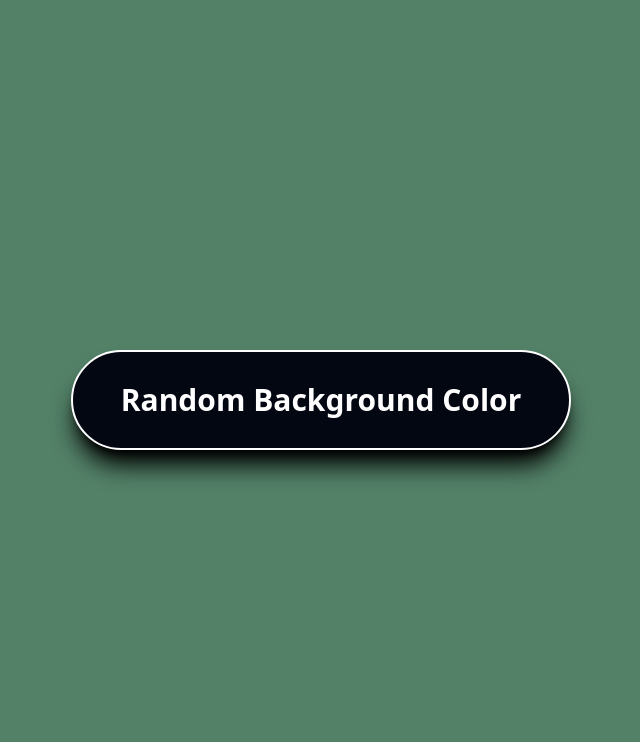
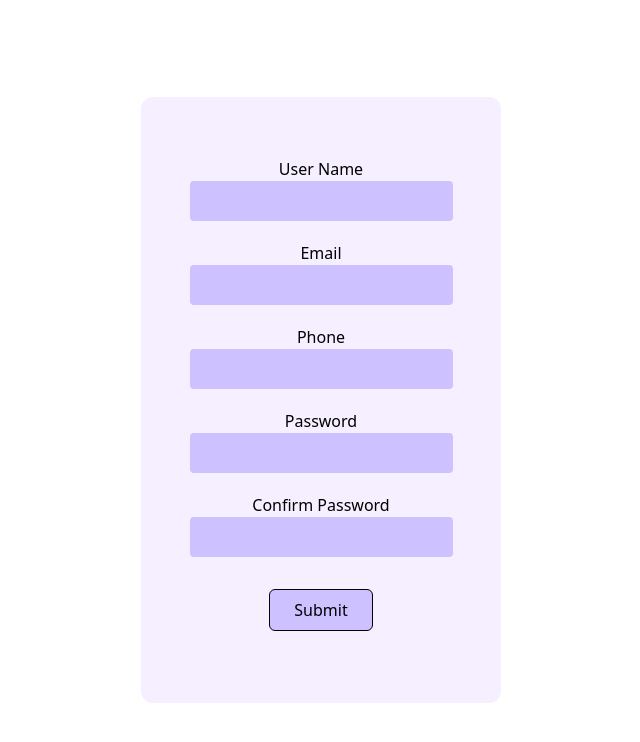
Before and after one commit to snippet-labs/REACTLAB, a React (Vite) app: page / in a window 1280 px wide. Shown: the top 742 px of the page, without its empty margins (319-959 px from the left). Built offline with nearby package versions, Linux system fonts and the light colour scheme.

Commit message:
subhajit(tiy-form): All mentioned functionality are included in the form with a minimal design

```diff
--- a/src/App.jsx
+++ b/src/App.jsx
@@ -8,8 +8,11 @@ import HandlingForm from "./components/Hooks/useRefHook/HandlingForm";
 import FormDetails from "./tryityourself/Akash/FormDetails";
 import RandomBackground from "./tryityourself/Akash/RandomBackground";
 
+import FormDetailsSubhajit from "./tryityourself/Subhajit/FormDetails"
+
 const App = () => {
-  return <RandomBackground />;
+  // return <RandomBackground />;
+  return <FormDetailsSubhajit/>;
 };
 
 export default App;
--- a/src/index.css
+++ b/src/index.css
@@ -2,3 +2,4 @@
 @import "./components/Hooks/useRefHook/HandlingForm.style.css";
 @import "./tryityourself/Akash/FormDetails.style.css";
 @import "./tryityourself/Akash/RandomBackground.style.css";
+@import "./tryityourself/Subhajit/FormDetails.style.css";
--- /dev/null
+++ b/src/tryityourself/Subhajit/FormDetails.jsx
@@ -0,0 +1,116 @@
+import React, { useRef, useState } from 'react'
+
+const FormDetails = () => {
+
+// useState for data management from the form
+const [formDetails,setFromDetails] = useState({
+    name: "",
+    email: "",
+    phone: "",
+    password: "",
+    confirmPassword: "",
+})
+
+//METHODE TO CLEAR THE FORM DETAILS
+const clearFrom = () => {
+    setFromDetails({
+    name: "",
+    email: "",
+    phone: "",
+    password: "",
+    confirmPassword: "",
+    })
+}
+
+// HANDELER FUNCTION
+const formHandeler = (e) => {
+    setFromDetails({
+        ...formDetails,
+        [e.target.name]: e.target.value,
+    })
+    // console.log(formDetails[e.target.name]);
+}
+
+
+// USEREF FOR REFERENCING ALL CHANGES
+const userNameRef = useRef();
+const userEmailRef = useRef();
+const userPhoneRef = useRef();
+const userPasswordRef = useRef();
+const userConfirmPasswordRef = useRef();
+
+// GUIDE METHODES TO GUIDE TO EACH INPUT FIELD USING useRef
+
+const guideName = function(){
+    userNameRef.current.focus();
+    console.log(userNameRef.current);
+
+}
+const guideEmail = function(){
+    userEmailRef.current.focus();
+}
+const guidePhone = function(){
+    userPhoneRef.current.focus();
+}
+const guidePassword = function(){
+    userPasswordRef.current.focus();
+}
+const guideConfirmPassword = function(){
+    userConfirmPasswordRef.current.focus();
+}
+
+// USE STATES FOR DELAY IN SUBMIT
+
+const [isLoading,setIsLoading] = useState(false);
+const [isDisabled,setIsDisabled] = useState(false);
+
+// HANDEL SUBMIT METHODE TO HANDEL THE SUBMIT FUNCTIONALITY
+const handelSubmit = function(e){
+    e.preventDefault();
+    if(formDetails.password !== formDetails.confirmPassword){
+        alert("Confirm Password does not match with Password field");
+        guideConfirmPassword();
+    }
+    else{
+        setIsDisabled(true);
+        setIsLoading(true);
+        console.log(formDetails.name);
+        console.log(formDetails.email);
+        console.log(formDetails.phone);
+        console.log(formDetails.password);
+        console.log(formDetails.confirmPassword);
+        setTimeout(()=>{
+            setIsDisabled(true);
+            setIsLoading(false);
+            clearFrom();
+        },1500)
+    }
+}
+
+  return (
+    <>
+    <div className="bg">
+    <form className="frm">
+        <label htmlFor="" className='lbl' onClick={guideName}>User Name</label>
+        <input type="text" name="name" ref={userNameRef} className='fld' value={formDetails.name} onChange={formHandeler}/>
+
+        <label htmlFor="" className='lbl' onClick={guideEmail}>Email</label>
+        <input type="email"  name="email" ref={userEmailRef} className='fld' value={formDetails.email} onChange={formHandeler}/>
+
+        <label htmlFor="" className='lbl' onClick={guidePhone}>Phone</label>
+        <input type="number"  name="phone" ref={userPhoneRef} className='fld' value={formDetails.phone} onChange={formHandeler}/>
+
+        <label htmlFor="" className='lbl' onClick={guidePassword}>Password</label>
+        <input type="password"  name="password" ref={userPasswordRef} className='fld' value={formDetails.password} onChange={formHandeler}/>
+
+        <label htmlFor="" className='lbl' onClick={guideConfirmPassword}>Confirm Password</label>
+        <input type="password"  name="confirmPassword" ref={userConfirmPasswordRef} className='fld' value={formDetails.confirmPassword} onChange={formHandeler}/>
+
+        <button className='bt' disabled={isDisabled} onClick={handelSubmit}>{isLoading?"Loading...":"Submit"}</button>
+    </form>
+    </div>
+    </>
+  )
+}
+
+export default FormDetails
--- /dev/null
+++ b/src/tryityourself/Subhajit/FormDetails.style.css
@@ -0,0 +1,16 @@
+
+.bg{
+    @apply w-full h-full min-h-screen flex flex-col justify-center items-center
+}
+.frm{
+    @apply w-90  h-[100%] bg-[#F5EFFF] flex flex-col justify-center items-center  sm:py-10 rounded-xl
+}
+.lbl{
+    @apply pt-5
+}
+.fld {
+    @apply  rounded-sm px-4 py-2 bg-[#CDC1FF]
+}
+.bt{
+    @apply bg-[#CDC1FF] px-6 py-2 m-8 border rounded-md
+}
```
